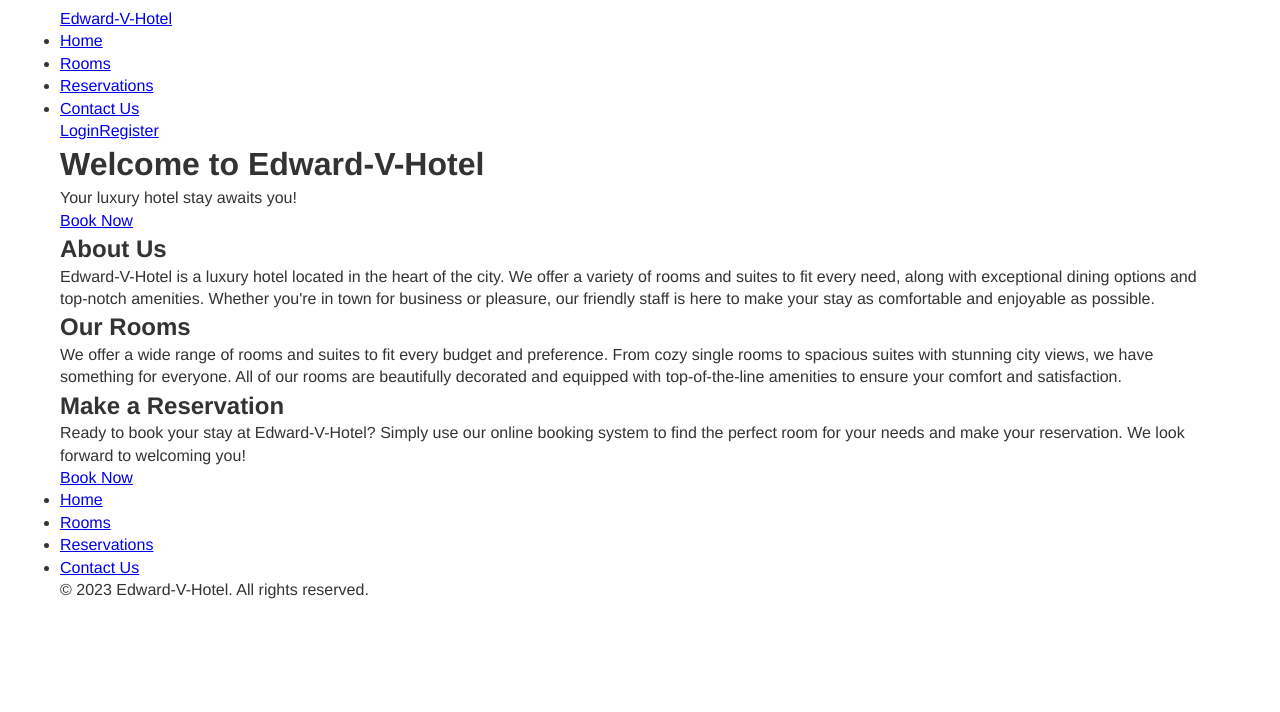
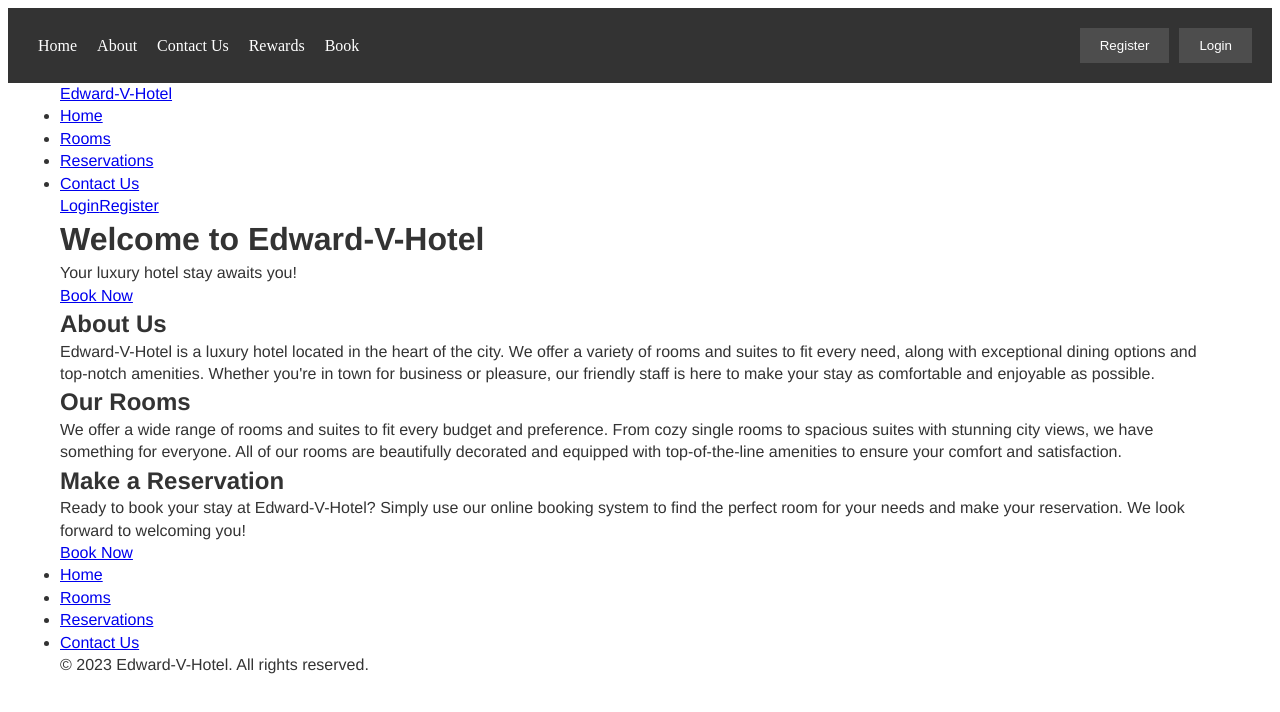
Before and after one commit to Brandon-Jeremy/Edward-V-Hotel, an Angular app in the folder site/resources/frontend/angular/: page /home in a window 1280 px wide. Shown: the top 712 px of the page. Built offline with nearby package versions, Linux system fonts and the light colour scheme.

Commit message:
added nav bar

```diff
--- a/site/resources/frontend/angular/src/app/app.component.html
+++ b/site/resources/frontend/angular/src/app/app.component.html
@@ -1 +1,2 @@
+<app-header></app-header>
 <router-outlet></router-outlet>
--- a/site/resources/frontend/angular/src/app/app.module.ts
+++ b/site/resources/frontend/angular/src/app/app.module.ts
@@ -6,6 +6,7 @@ import { UserLoginComponent } from './user-login/user-login.component';
 import { UserRegistrationComponent } from './user-registration/user-registration.component';
 import { HomeComponent } from './home/home.component';
 import { HttpClientModule } from '@angular/common/http';
+import { HeaderComponent } from './header/header.component';
 
 
 @NgModule({
@@ -13,7 +14,8 @@ import { HttpClientModule } from '@angular/common/http';
     AppComponent,
     HomeComponent,
     UserLoginComponent,
-    UserRegistrationComponent
+    UserRegistrationComponent,
+    HeaderComponent
   ],
   imports: [
     BrowserModule,
--- /dev/null
+++ b/site/resources/frontend/angular/src/app/header/header.component.css
@@ -0,0 +1,60 @@
+header {
+    background-color: #333;
+    color: #fff;
+    padding: 20px;
+  }
+
+  nav {
+    display: flex;
+    justify-content: space-between;
+    align-items: center;
+  }
+
+  ul {
+    list-style: none;
+    display: flex;
+    justify-content: space-between;
+    margin: 0;
+    padding: 0;
+  }
+
+  li {
+    margin: 0 10px;
+  }
+
+  li a {
+    color: #fff;
+    text-decoration: none;
+  }
+
+  .buttons {
+    display: flex;
+  }
+
+  button {
+    background-color: #4d4d4d;
+    border: none;
+    color: #fff;
+    padding: 10px 20px;
+    margin-left: 10px;
+    cursor: pointer;
+    transition: transform 0.2s ease-in-out;
+  }
+
+  button:hover {
+    background-color: #666;
+    transform: translateY(-3px);
+  }
+
+  button a {
+    color: #fff;
+    text-decoration: none;
+  }
+
+  button:hover a {
+    color: #fff;
+  }
+
+  button:focus {
+    outline: none;
+  }
--- /dev/null
+++ b/site/resources/frontend/angular/src/app/header/header.component.html
@@ -0,0 +1,17 @@
+<!DOCTYPE html>
+<html lang="en">
+<header>
+    <nav>
+      <ul>
+        <li><a routerLink="/home">Home</a></li>
+        <li><a routerLink="/about">About</a></li>
+        <li><a routerLink="/contact us">Contact Us</a></li>
+        <li><a routerLink="/rewards">Rewards</a></li>
+        <li><a routerLink="/book">Book</a></li>
+      </ul>
+      <div class="buttons">
+        <button><a routerLink="/registration">Register</a></button>
+        <button><a routerLink="/login">Login</a></button>
+      </div>
+    </nav>
+  </header>
```
Also changed, not shown: site/resources/frontend/angular/src/app/header/header.component.ts (added, +10 -0 lines), 1 other file (tests, documents, lock files or other folders).
